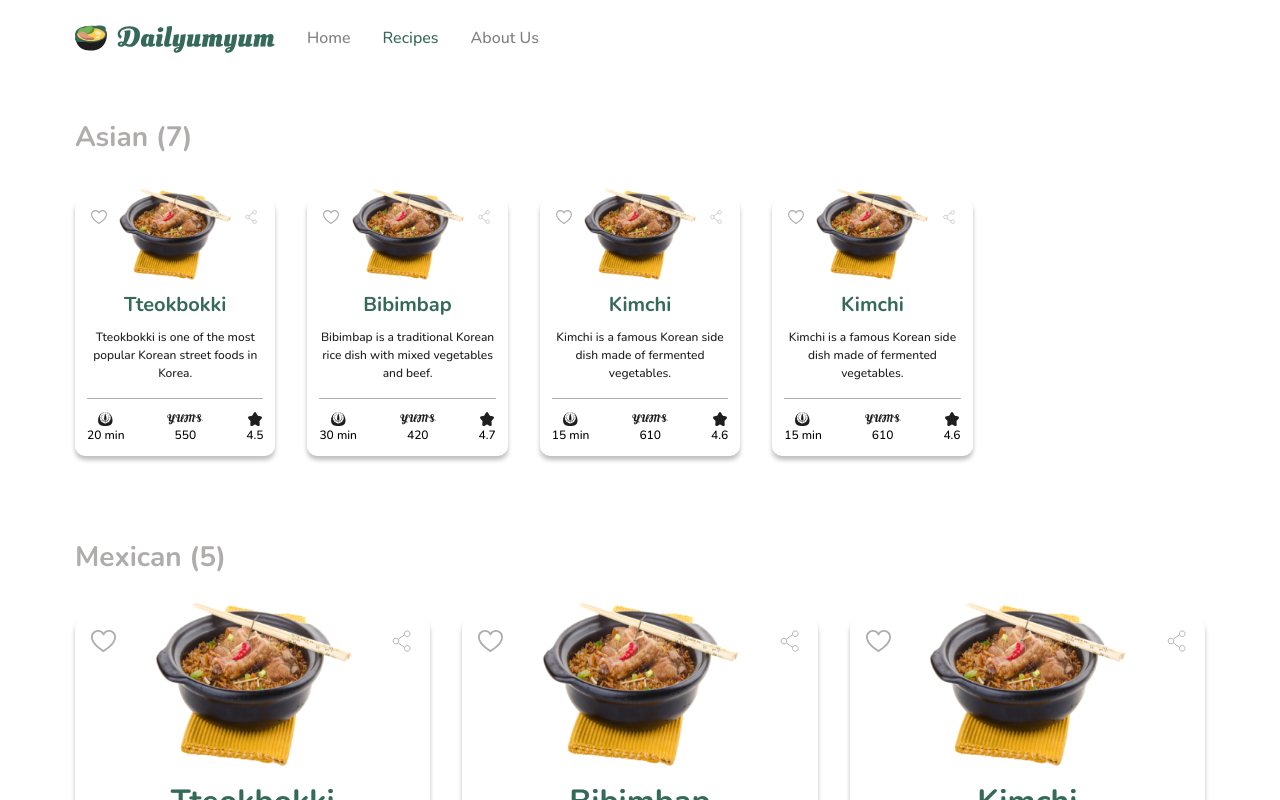
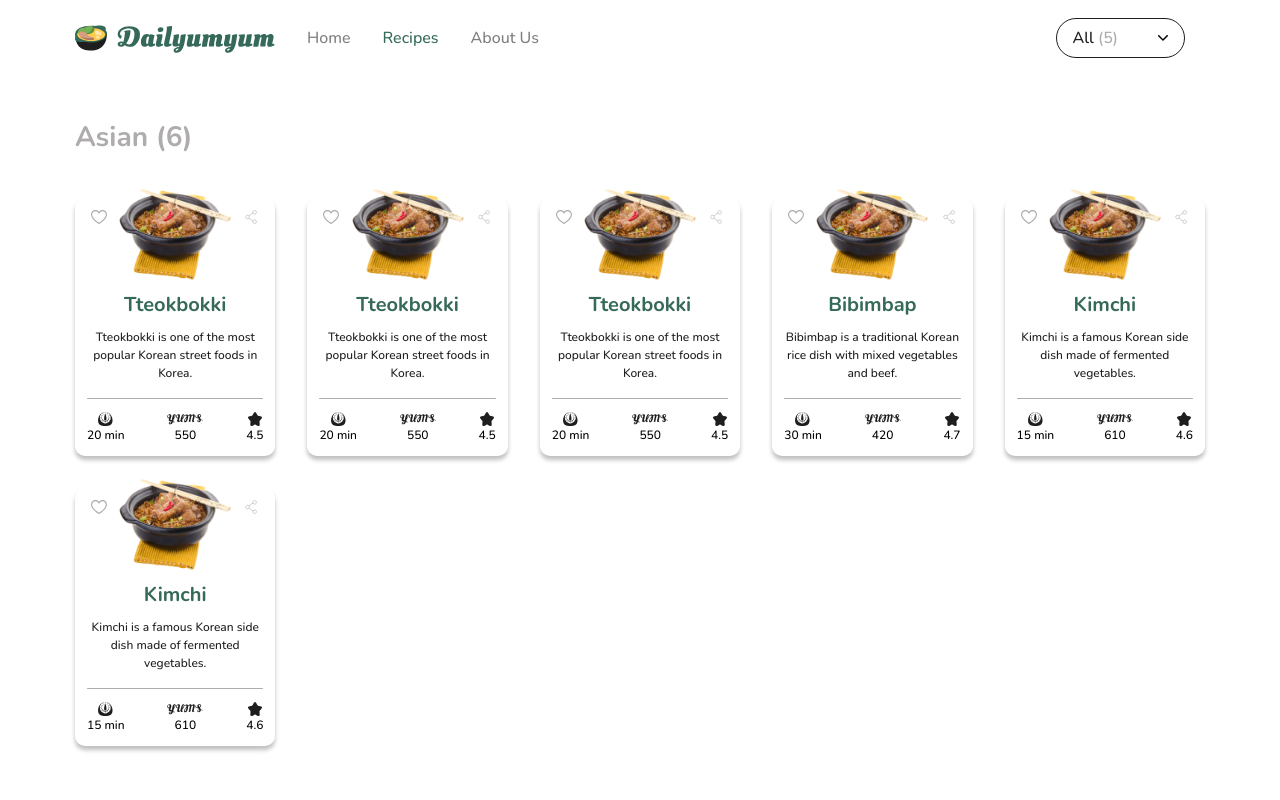
Before and after one commit to TsvettyM/dailyumyum-cfui, a Next.js app: page /recipes in a window 1280 px wide. Shown: the top 800 px of the page. Built offline with nearby package versions, Linux system fonts and the light colour scheme.

Commit message:
[YUM - 6] - finished page

```diff
--- a/features/common/components/CommonButton.tsx
+++ b/features/common/components/CommonButton.tsx
@@ -1,11 +1,12 @@
 import classNames from "classnames";
 import Link from "next/link";
+import { ReactNode } from "react";
 
 interface IProps {
-  title: string;
+  title: string | ReactNode;
   type?: "button" | "reset" | "submit";
   href?: string;
-  style?: "border" | "green";
+  style?: "border" | "green" | "black";
   className?: string;
   onClick?: () => void;
 }
@@ -19,6 +20,8 @@ const CommonButton = (props: IProps) => {
         return "text-green font-bold border border-green";
       case "green":
         return "text-white bg-green";
+      case "black":
+        return "text-black font-medium border border-black";
       default:
         return "";
     }
--- a/features/common/components/CommonCard.tsx
+++ b/features/common/components/CommonCard.tsx
@@ -6,6 +6,7 @@ import IconYums from "@/features/icons/components/IconYums";
 import Image from "next/image";
 import IRecipe from "../../homepage/interfaces/recipe.interface";
 import classNames from "classnames";
+import Link from "next/link";
 
 interface IProps {
   recipe: IRecipe;
@@ -14,7 +15,8 @@ interface IProps {
 
 const CommonCard = ({ recipe, size }: IProps) => {
   return (
-    <div
+    <Link
+      href="/"
       className={classNames(
         "common__card w-full relative flex flex-col items-center justify-center rounded-10 text-center shadow-bottom",
         {
@@ -128,7 +130,7 @@ const CommonCard = ({ recipe, size }: IProps) => {
           {recipe.rating}
         </p>
       </div>
-    </div>
+    </Link>
   );
 };
 
--- /dev/null
+++ b/features/common/components/CommonDropDownButton.tsx
@@ -0,0 +1,53 @@
+import IconDropMenuArrow from "@/features/icons/components/IconDropMenuArrow";
+import classNames from "classnames";
+import { ReactNode, useState } from "react";
+
+interface IProps {
+  title: ReactNode;
+  items: string[];
+  className?: string;
+}
+
+const CommonDropdownButton = ({ title, items, className }: IProps) => {
+  const [isOpen, setIsOpen] = useState(false);
+
+  const toggleDropdown = () => {
+    setIsOpen(!isOpen);
+  };
+
+  return (
+    <div
+      className={classNames("common-dropDown-button relative", {
+        [className ?? ""]: className,
+      })}
+    >
+      <button
+        type="button"
+        onClick={toggleDropdown}
+        className="flex items-center justify-between bg-transparent text-black border-black border px-4 py-2 h-9 md:h-10 rounded-full"
+      >
+        {title}
+        <IconDropMenuArrow
+          className={classNames("ml-10 duration-200", {
+            "rotate-180": isOpen,
+          })}
+        />
+      </button>
+      {isOpen && (
+        <div className="absolute flex flex-col right-0 mt-1 w-full bg-white border border-black rounded-10 shadow-bottom shadow-black/40">
+          {items.map((item, index) => (
+            <button
+              type="button"
+              key={index}
+              className="text-left p-2 hover:text-gray"
+            >
+              {item}
+            </button>
+          ))}
+        </div>
+      )}
+    </div>
+  );
+};
+
+export default CommonDropdownButton;
--- a/features/common/components/CommonHeader.tsx
+++ b/features/common/components/CommonHeader.tsx
@@ -3,6 +3,8 @@ import Link from "next/link";
 import { useRouter } from "next/router";
 import CommonButton from "./CommonButton";
 import IconMobileMenu from "@/features/icons/components/IconMobileMenu";
+import CommonDropdownButton from "./CommonDropDownButton";
+import classNames from "classnames";
 
 const CommonHeader = () => {
   const router = useRouter();
@@ -11,10 +13,6 @@ const CommonHeader = () => {
     <header>
       <div className="container flex items-center justify-center py-4">
         <IconLogo className="mr-auto md:mr-8 h-11 w-[200px]" />
-
-        <button type="button" className="ml-auto md:hidden">
-          <IconMobileMenu className="w-6 h-4" />
-        </button>
 
         <nav className="hidden gap-8 font-medium mr-auto md:flex">
           <Link
@@ -58,6 +56,30 @@ const CommonHeader = () => {
           style="green"
           className="hidden w-[115px] h-8"
         />
+
+        {router.pathname === "/recipes" ? (
+          <CommonDropdownButton
+            className="ml-auto mr-5"
+            title={
+              <p className="flex">
+                All
+                <span className="flex items-center text-gray-500 ml-1">
+                  (5)
+                </span>
+              </p>
+            }
+            items={["All", "Asian", "Mexican"]}
+          />
+        ) : null}
+
+        <button
+          type="button"
+          className={classNames("md:hidden", {
+            "ml-auto": router.pathname !== "/recipes",
+          })}
+        >
+          <IconMobileMenu className="w-6 h-4" />
+        </button>
       </div>
     </header>
   );
--- /dev/null
+++ b/features/icons/components/IconDropMenuArrow.tsx
@@ -0,0 +1,21 @@
+import IIcon from "../interfaces/icon.interface";
+
+const IconDropMenuArrow = ({ className }: IIcon) => {
+  return (
+    <svg
+      className={className}
+      width="10"
+      height="6"
+      viewBox="0 0 10 6"
+      fill="none"
+      xmlns="http://www.w3.org/2000/svg"
+    >
+      <path
+        d="M9.75648 0.219592C9.61584 0.0789886 9.42511 1.90735e-06 9.22623 1.90735e-06C9.02736 1.90735e-06 8.83663 0.0789886 8.69598 0.219592L4.98348 3.93209L1.27098 0.219592C1.12953 0.0829735 0.940081 0.00737762 0.743433 0.00908661C0.546785 0.0107951 0.358676 0.0896721 0.21962 0.228728C0.0805635 0.367784 0.001688 0.555893 -2.09808e-05 0.752541C-0.00172997 0.949189 0.0738659 1.13864 0.210485 1.28009L4.45323 5.52284C4.59388 5.66345 4.78461 5.74243 4.98348 5.74243C5.18236 5.74243 5.37309 5.66345 5.51373 5.52284L9.75648 1.28009C9.89709 1.13945 9.97607 0.948715 9.97607 0.749842C9.97607 0.550969 9.89709 0.360238 9.75648 0.219592Z"
+        fill="black"
+      />
+    </svg>
+  );
+};
+
+export default IconDropMenuArrow;
--- a/features/recipespage/components/RecipesView.tsx
+++ b/features/recipespage/components/RecipesView.tsx
@@ -15,19 +15,21 @@ const RecipesView = () => {
   return (
     <section className="recipes__view py-10">
       <div className="container">
-        <h2 className="text-28 text-gray-500 font-bold mb-10">Asian (7)</h2>
-        <div className="asian__food--list grid grid-cols-5 gap-8 mb-20">
+        <h2 className="text-28 text-gray-500 font-bold mb-10">
+          Asian ({recipes.length})
+        </h2>
+        <div className="asian__food--list grid grid-cols-1 s:grid-cols-2 sm:grid-cols-3 lg:grid-cols-4 xl:grid-cols-5 gap-6 md:gap-8 mb-20">
           {recipes.map((recipe, index) => (
             <CommonCard size="small" key={index} recipe={recipe} />
           ))}
         </div>
 
-        <h2 className="text-28 text-gray-500 font-bold mb-10">Mexican (5)</h2>
-        <div className="mexican__food--list grid grid-cols-3 gap-8">
+        {/* <h2 className="text-28 text-gray-500 font-bold mb-10">Mexican (5)</h2>
+        <div className="mexican__food--list grid grid-cols-4 gap-8">
           {recipes.map((recipe, index) => (
-            <CommonCard size="big" key={index} recipe={recipe} />
+            <CommonCard size="small" key={index} recipe={recipe} />
           ))}
-        </div>
+        </div> */}
       </div>
     </section>
   );
--- a/pages/_app.tsx
+++ b/pages/_app.tsx
@@ -15,7 +15,7 @@ export default function MyApp({ Component, pageProps }: AppProps) {
   return (
     <main className={nunito.className}>
       <CommonHeader />
-      <Component {...pageProps} />;
+      <Component {...pageProps} />
       <CommonFooter />
     </main>
   );
--- a/pages/api/popular-recipes.js
+++ b/pages/api/popular-recipes.js
@@ -1,5 +1,29 @@
 export default function handler(req, res) {
   const quiz = [
+    {
+      isLiked: true,
+      share: "share",
+      image: "/images/intro-img.png",
+      title: "Tteokbokki",
+      description:
+        "Tteokbokki is one of the most popular Korean street foods in Korea.",
+      time: 20,
+      rating: 4.5,
+      meals: 4,
+      yums: 550,
+    },
+    {
+      isLiked: true,
+      share: "share",
+      image: "/images/intro-img.png",
+      title: "Tteokbokki",
+      description:
+        "Tteokbokki is one of the most popular Korean street foods in Korea.",
+      time: 20,
+      rating: 4.5,
+      meals: 4,
+      yums: 550,
+    },
     {
       isLiked: true,
       share: "share",
--- a/styles/global.scss
+++ b/styles/global.scss
@@ -24,7 +24,7 @@ main {
 
 .container {
   max-width: 1130px;
-  width: calc(100% - 30px);
+  width: calc(100% - 40px);
   margin: 0 auto;
 }
 
```
